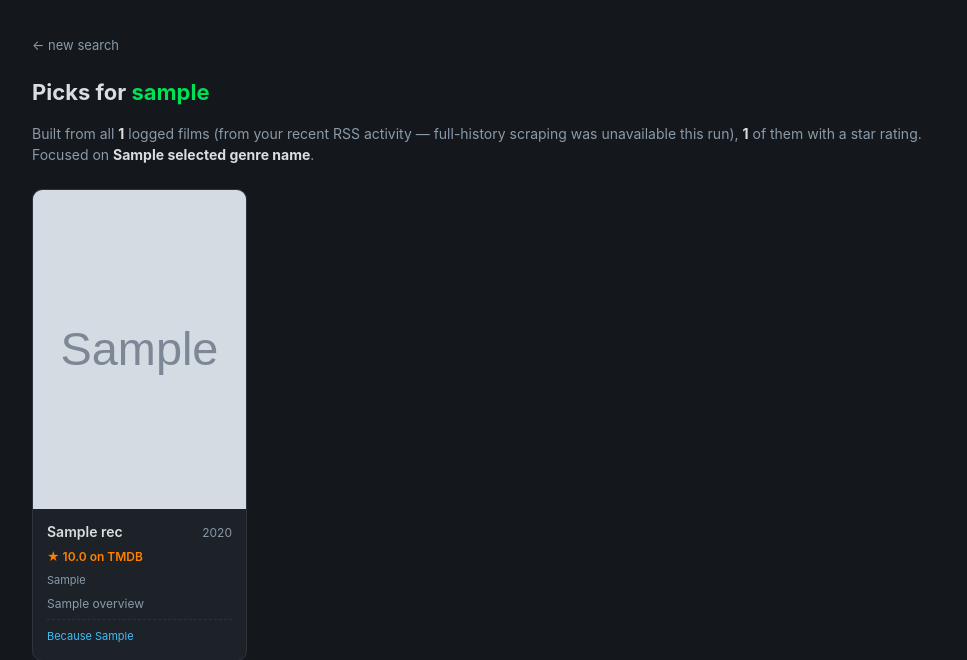
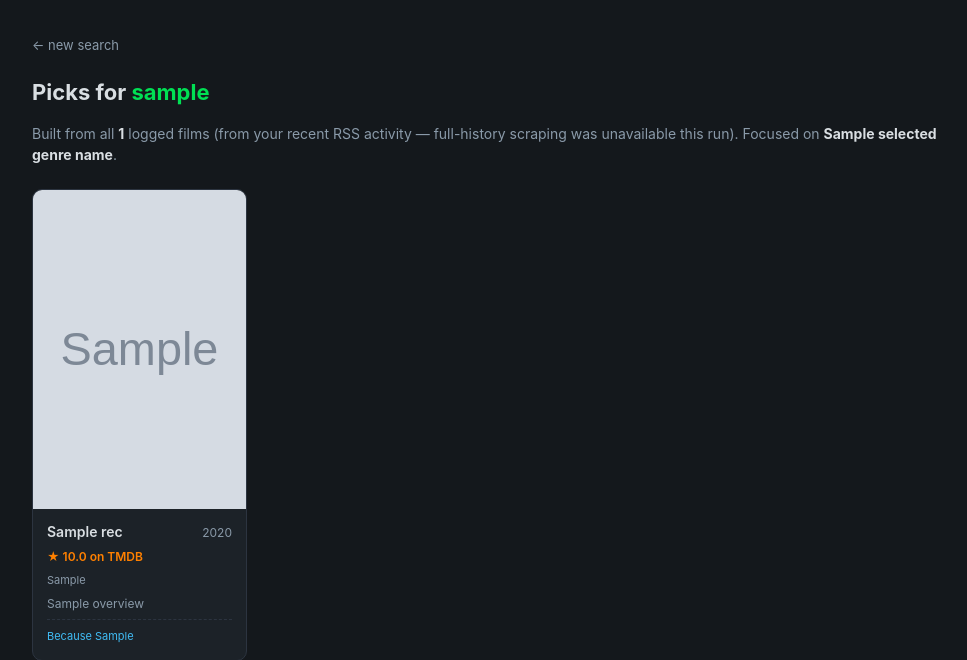
Before and after one commit to tanishquish/letterboxd-recommender, a Flask app: template templates/results.html in a window 1280 px wide. Shown: the top 660 px of the page, without its empty margins (148-1115 px from the left). Run offline with Flask 3, Linux system fonts and the light colour scheme; the template is opened without the code that fills it: most values are stand-ins (such as "Sample title", 1, 10 or a date in 2020); grey boxes marked "Sample" are stand-in pictures.

Commit message:
Simplify results message to just the total logged film count
The rated/unrated breakdown was extra detail nobody asked for and only
invited confusion (as seen in the previous exchange about why it wasn't
'all' films). Also drops the now-unused rated_count from app.py.

```diff
--- a/app.py
+++ b/app.py
@@ -71,12 +71,10 @@ def recommend_route():
     genre_names = dict(GENRES)
     selected_genre_names = [genre_names[g] for g in selected_genre_ids if g in genre_names]
 
-    rated_count = sum(1 for f in films if f.rating is not None)
     return render_template(
         "results.html",
         username=username,
         total_logged=len(films),
-        rated_count=rated_count,
         recs=recs,
         api_key=api_key,
         selected_genre_names=selected_genre_names,
--- a/templates/results.html
+++ b/templates/results.html
@@ -14,8 +14,7 @@
     </header>
     <p class="meta-line">
       Built from all <strong>{{ total_logged }}</strong> logged films
-      {% if source == 'scraped' %}(your full diary history){% else %}(from your recent RSS activity — full-history scraping was unavailable this run){% endif %},
-      <strong>{{ rated_count }}</strong> of them with a star rating.
+      {% if source == 'scraped' %}(your full diary history){% else %}(from your recent RSS activity — full-history scraping was unavailable this run){% endif %}.
       {% if selected_genre_names %}Focused on <strong>{{ selected_genre_names|join(', ') }}</strong>.{% endif %}
     </p>
 
```
